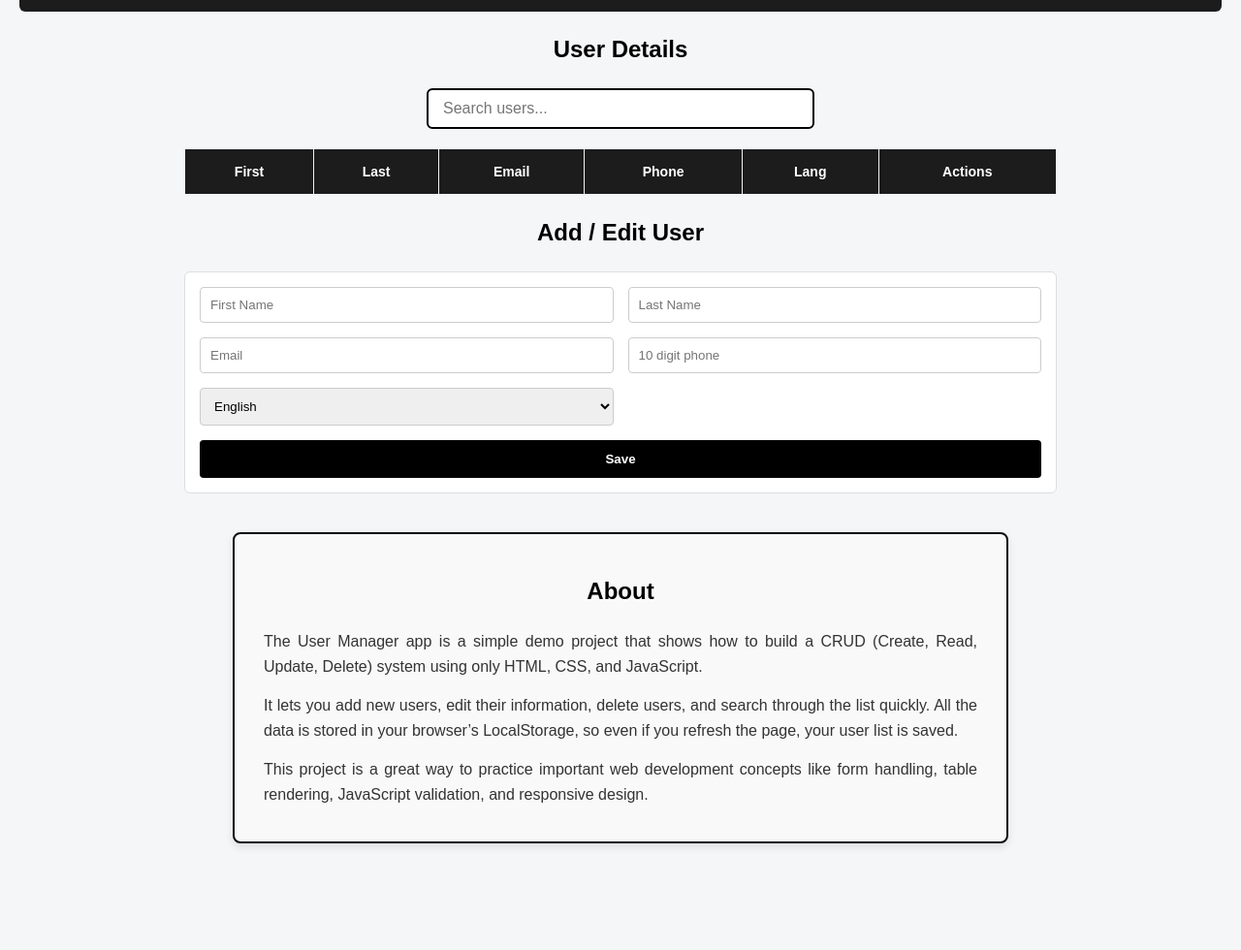
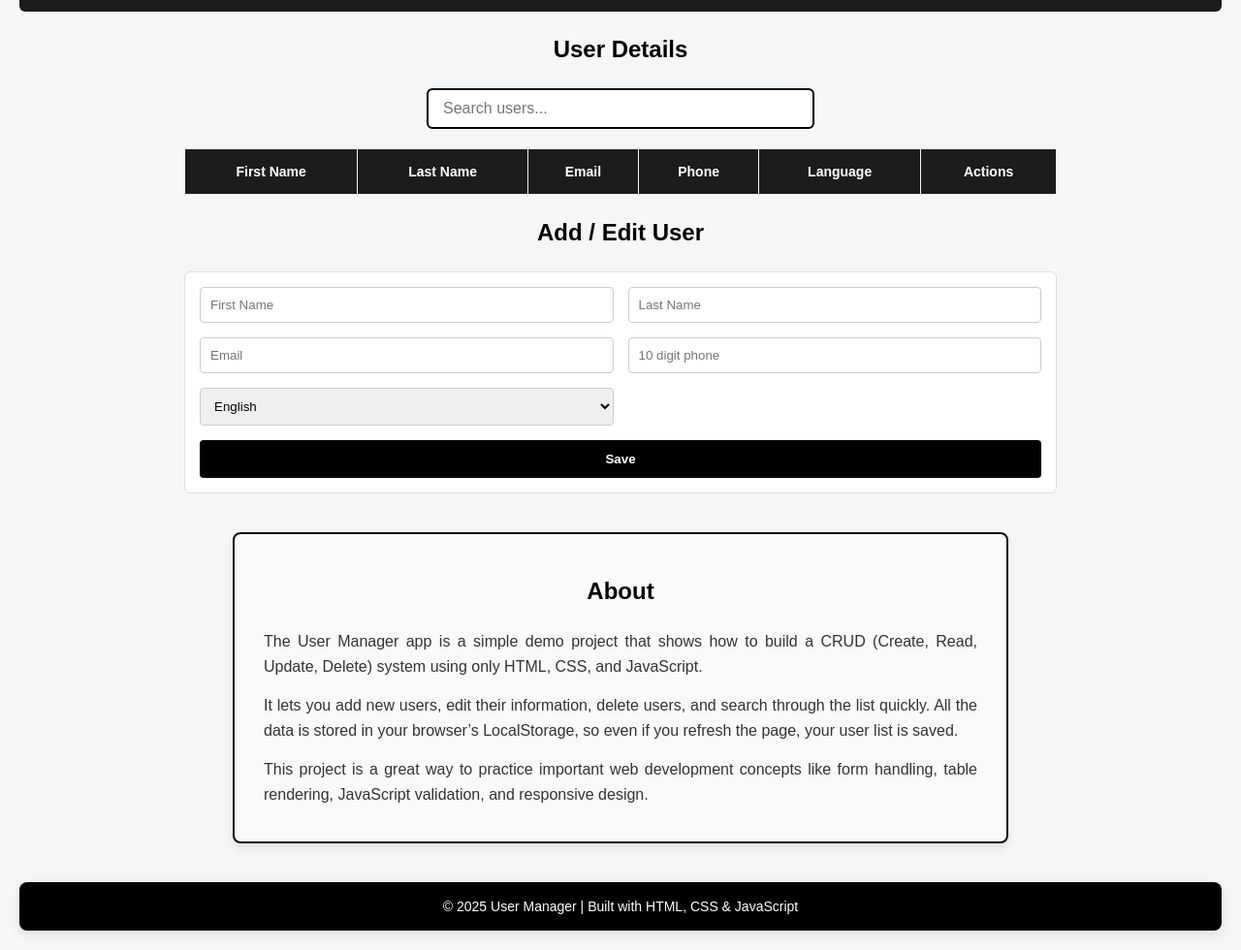
Before and after one commit to harshgangani2605/user-manager, a plain HTML site: page index.html in a window 1280 px wide. Shown: the part 76-1056 px from the top of the page at 97% size. Before the commit the page ends 1006 px from the top, so only its background shows below. Drawn offline with Linux system fonts and the light colour scheme.

Commit message:
changes and create add footer html and css

```diff
--- a/index.html
+++ b/index.html
@@ -9,6 +9,7 @@
 </head>
 
 <body>
+    <div>
     <header>
         <h1>User Manager</h1>
         <nav>
@@ -25,11 +26,11 @@
         <table id="userTable">
             <thead>
                 <tr>
-                    <th>First</th>
-                    <th>Last</th>
+                    <th>First Name</th>
+                    <th>Last Name</th>
                     <th>Email</th>
                     <th>Phone</th>
-                    <th>Lang</th>
+                    <th>Language</th>
                     <th>Actions</th>
                 </tr>
             </thead>
@@ -71,6 +72,11 @@
             </p>
         </section>
     </main>
+    <footer>
+  <p>© 2025 User Manager | Built with HTML, CSS & JavaScript</p>
+</footer>
+
+    </div>
 
 
     <script src="script.js"></script>
--- a/style.css
+++ b/style.css
@@ -197,6 +197,20 @@ form button:hover {
   margin-bottom: 15px;
 }
 
+footer {
+  margin-top: 30px;
+  padding: 14px 18px;
+  background: black;
+  color: #fff;
+  border-radius: 8px;
+  text-align: center;
+  box-shadow: 0 4px 12px rgba(0, 0, 0, 0.1);
+}
+
+footer p {
+  margin: 0;
+  font-size: 14px;
+}
 
 
 /* === Responsive === */
```
